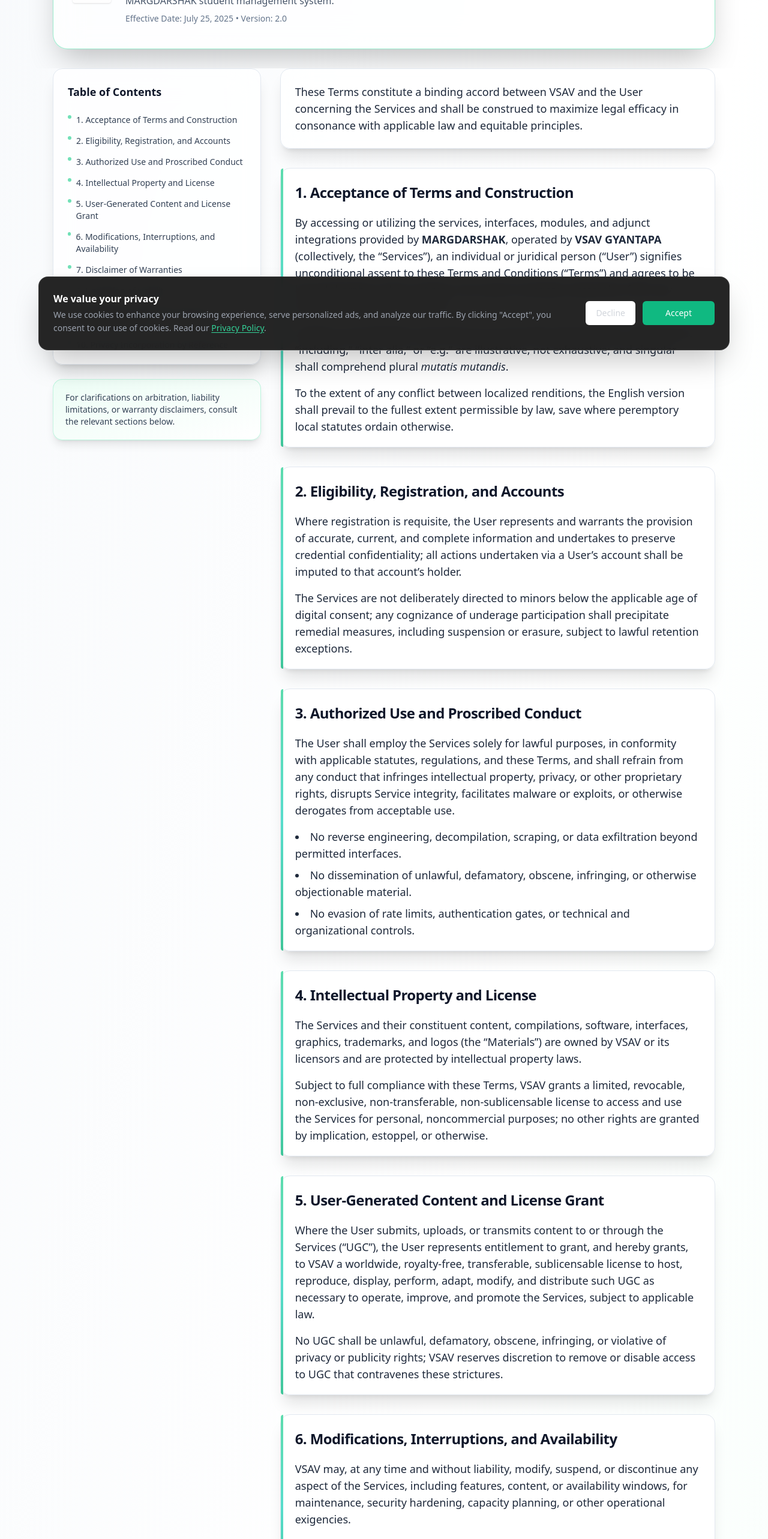
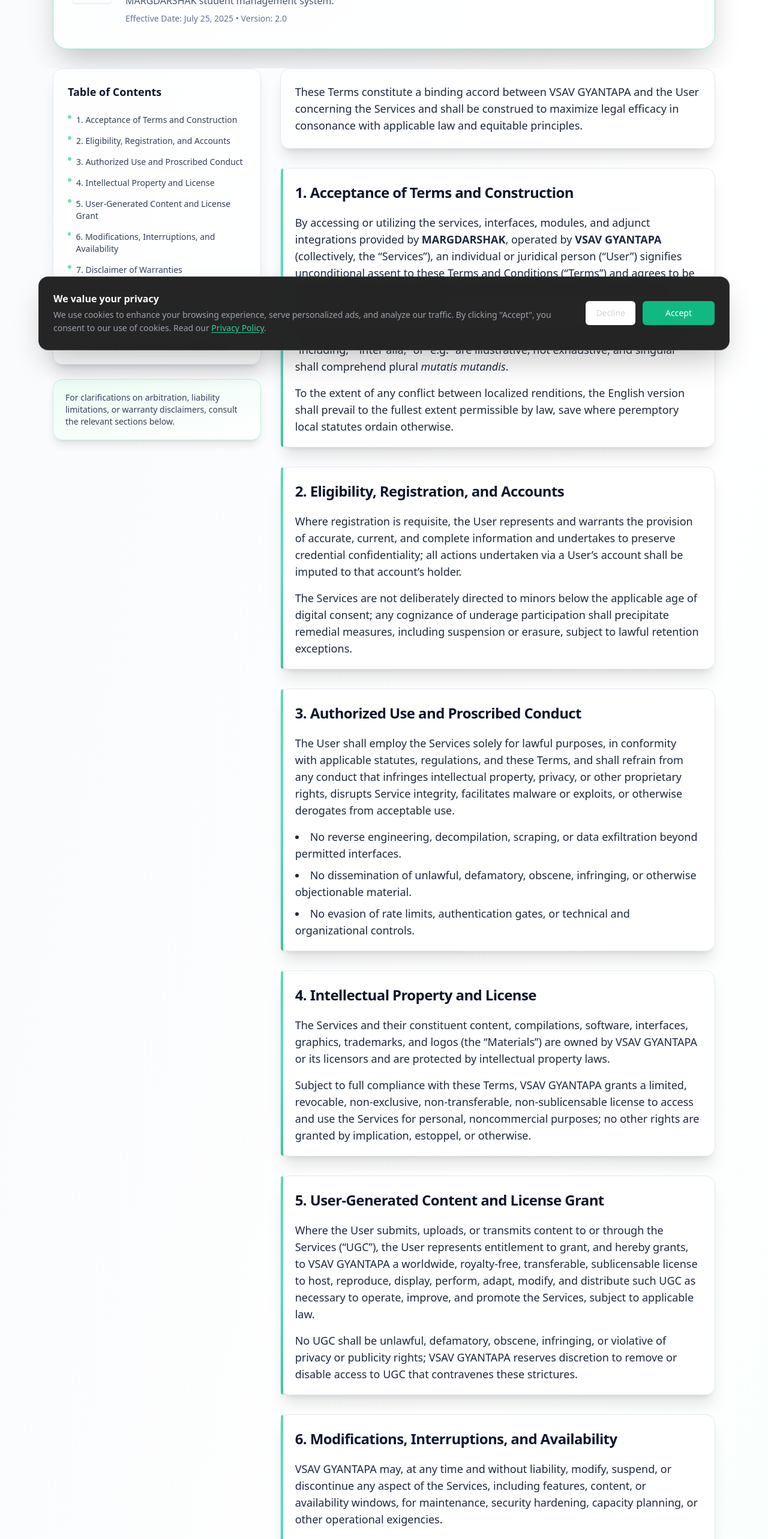
Before and after one commit to Abhinav06122009/MARGDARSHAKI, a React (Vite) app: page /terms in a window 1280 px wide. Shown: the part 200-2766 px from the top of the page at 60% size. Built offline with nearby package versions, Linux system fonts and the light colour scheme.

Commit message:
Update references from VSAV to VSAV GYANTAPA

```diff
--- a/src/pages/TermsAndConditions.tsx
+++ b/src/pages/TermsAndConditions.tsx
@@ -65,10 +65,10 @@ const sections: Section[] = [
     content: (
       <>
         <p className="mb-4 text-lg">
-          The Services and their constituent content, compilations, software, interfaces, graphics, trademarks, and logos (the “Materials”) are owned by VSAV or its licensors and are protected by intellectual property laws.
+          The Services and their constituent content, compilations, software, interfaces, graphics, trademarks, and logos (the “Materials”) are owned by VSAV GYANTAPA or its licensors and are protected by intellectual property laws.
         </p>
         <p className="text-lg">
-          Subject to full compliance with these Terms, VSAV grants a limited, revocable, non‑exclusive, non‑transferable, non‑sublicensable license to access and use the Services for personal, noncommercial purposes; no other rights are granted by implication, estoppel, or otherwise.
+          Subject to full compliance with these Terms, VSAV GYANTAPA grants a limited, revocable, non‑exclusive, non‑transferable, non‑sublicensable license to access and use the Services for personal, noncommercial purposes; no other rights are granted by implication, estoppel, or otherwise.
         </p>
       </>
     ),
@@ -80,10 +80,10 @@ const sections: Section[] = [
     content: (
       <>
         <p className="mb-4 text-lg">
-          Where the User submits, uploads, or transmits content to or through the Services (“UGC”), the User represents entitlement to grant, and hereby grants, to VSAV a worldwide, royalty‑free, transferable, sublicensable license to host, reproduce, display, perform, adapt, modify, and distribute such UGC as necessary to operate, improve, and promote the Services, subject to applicable law.
+          Where the User submits, uploads, or transmits content to or through the Services (“UGC”), the User represents entitlement to grant, and hereby grants, to VSAV GYANTAPA a worldwide, royalty‑free, transferable, sublicensable license to host, reproduce, display, perform, adapt, modify, and distribute such UGC as necessary to operate, improve, and promote the Services, subject to applicable law.
         </p>
         <p className="text-lg">
-          No UGC shall be unlawful, defamatory, obscene, infringing, or violative of privacy or publicity rights; VSAV reserves discretion to remove or disable access to UGC that contravenes these strictures.
+          No UGC shall be unlawful, defamatory, obscene, infringing, or violative of privacy or publicity rights; VSAV GYANTAPA reserves discretion to remove or disable access to UGC that contravenes these strictures.
         </p>
       </>
     ),
@@ -95,10 +95,10 @@ const sections: Section[] = [
     content: (
       <>
         <p className="mb-4 text-lg">
-          VSAV may, at any time and without liability, modify, suspend, or discontinue any aspect of the Services, including features, content, or availability windows, for maintenance, security hardening, capacity planning, or other operational exigencies.
+          VSAV GYANTAPA may, at any time and without liability, modify, suspend, or discontinue any aspect of the Services, including features, content, or availability windows, for maintenance, security hardening, capacity planning, or other operational exigencies.
         </p>
         <p className="text-lg">
-          The User acknowledges the possibility of outages, latency, or hardware/software interferences, and agrees that VSAV shall not be liable for any consequential or incidental detriments attributable to such interruptions.
+          The User acknowledges the possibility of outages, latency, or hardware/software interferences, and agrees that VSAV GYANTAPA shall not be liable for any consequential or incidental detriments attributable to such interruptions.
         </p>
       </>
     ),
@@ -113,7 +113,7 @@ const sections: Section[] = [
           THE SERVICES ARE PROVIDED “AS IS” AND “AS AVAILABLE,” WITHOUT WARRANTIES OF ANY KIND, WHETHER EXPRESS, IMPLIED, STATUTORY, OR OTHERWISE, INCLUDING ANY IMPLIED WARRANTIES OF MERCHANTABILITY, FITNESS FOR A PARTICULAR PURPOSE, TITLE, OR NON‑INFRINGEMENT, TO THE MAXIMUM EXTENT PERMITTED BY LAW.
         </p>
         <p className="text-lg">
-          VSAV DOES NOT WARRANT THAT THE SERVICES WILL BE UNINTERRUPTED, TIMELY, SECURE, ERROR‑FREE, OR FREE OF HARMFUL COMPONENTS, OR THAT DEFECTS WILL BE CORRECTED.
+          VSAV GYANTAPA DOES NOT WARRANT THAT THE SERVICES WILL BE UNINTERRUPTED, TIMELY, SECURE, ERROR‑FREE, OR FREE OF HARMFUL COMPONENTS, OR THAT DEFECTS WILL BE CORRECTED.
         </p>
       </>
     ),
@@ -125,7 +125,7 @@ const sections: Section[] = [
     content: (
       <>
         <p className="mb-4 text-lg">
-          TO THE MAXIMUM EXTENT PERMITTED BY LAW, VSAV SHALL NOT BE LIABLE FOR ANY INDIRECT, INCIDENTAL, SPECIAL, CONSEQUENTIAL, EXEMPLARY, OR PUNITIVE DAMAGES, OR ANY LOSS OF PROFITS, REVENUE, GOODWILL, DATA, OR BUSINESS INTERRUPTION, ARISING FROM OR RELATING TO THE SERVICES OR THESE TERMS, EVEN IF FORESEEABLE OR IF ADVISED OF THE POSSIBILITY.
+          TO THE MAXIMUM EXTENT PERMITTED BY LAW, VSAV GYANTAPA SHALL NOT BE LIABLE FOR ANY INDIRECT, INCIDENTAL, SPECIAL, CONSEQUENTIAL, EXEMPLARY, OR PUNITIVE DAMAGES, OR ANY LOSS OF PROFITS, REVENUE, GOODWILL, DATA, OR BUSINESS INTERRUPTION, ARISING FROM OR RELATING TO THE SERVICES OR THESE TERMS, EVEN IF FORESEEABLE OR IF ADVISED OF THE POSSIBILITY.
         </p>
         <p className="text-lg">
           IN JURISDICTIONS WHERE LIMITATIONS OF LIABILITY OR EXCLUSIONS OF CERTAIN DAMAGES ARE RESTRICTED, LIABILITY SHALL BE LIMITED TO THE GREATEST EXTENT PERMITTED BY LAW.
@@ -168,7 +168,7 @@ const sections: Section[] = [
     content: (
       <>
         <p className="mb-4 text-lg">
-          VSAV may suspend or terminate access, in whole or part, with or without prior notice, for any conduct that violates these Terms, impairs Service integrity, or otherwise presents risk; upon termination, all licenses and rights granted herein shall immediately cease.
+          VSAV GYANTAPA may suspend or terminate access, in whole or part, with or without prior notice, for any conduct that violates these Terms, impairs Service integrity, or otherwise presents risk; upon termination, all licenses and rights granted herein shall immediately cease.
         </p>
         <p className="text-lg">
           Sections which by their nature should survive termination shall so survive, including, inter alia, intellectual property, disclaimers, limitations of liability, arbitration, and governing law.
@@ -183,7 +183,7 @@ const sections: Section[] = [
     content: (
       <>
         <p className="mb-4 text-lg">
-          VSAV may amend these Terms from time to time; updated terms shall be posted with an amended effective date.
+          VSAV GYANTAPA may amend these Terms from time to time; updated terms shall be posted with an amended effective date.
         </p>
         <p className="text-lg">
           Continued use of the Services following such changes shall constitute acceptance thereof; where required by law, renewed consent or explicit acknowledgment may be solicited.
@@ -197,7 +197,7 @@ const sections: Section[] = [
     title: "Governing Law and Venue",
     content: (
       <p className="text-lg">
-        Except where mandatorily overridden by peremptory local law, these Terms shall be governed by the laws applicable to VSAV’s principal establishment, without regard to conflict‑of‑laws principles; venue and jurisdiction shall lie as stipulated in the arbitration and dispute resolution provisions or, absent arbitration, in courts of competent jurisdiction.
+        Except where mandatorily overridden by peremptory local law, these Terms shall be governed by the laws applicable to VSAV GYANTAPA’S principal establishment, without regard to conflict‑of‑laws principles; venue and jurisdiction shall lie as stipulated in the arbitration and dispute resolution provisions or, absent arbitration, in courts of competent jurisdiction.
       </p>
     ),
   },
@@ -215,11 +215,11 @@ const sections: Section[] = [
           <br />
           Email:{" "}
           <a
-            href="mailto:SUPPORT@MARGDARSHAK.TECH"
+            href="mailto:abhinavjha393@gmail.com"
             className="text-blue-600 underline hover:text-blue-800"
             aria-label="Contact VSAV GYANTAPA via email"
           >
-            SUPPORT@MARGDARSHAN.TECH
+            abhinavjha393@gmail.com
           </a>
         </address>
       </>
@@ -299,7 +299,7 @@ const TermsAndConditions: React.FC<{ onBack?: () => void }> = ({ onBack }) => {
           <section className="lg:col-span-8">
             <div className="rounded-2xl border border-slate-200 bg-white/80 backdrop-blur-xl shadow-xl p-6 mb-8">
               <p className="text-lg text-slate-800">
-                These Terms constitute a binding accord between VSAV and the User concerning the Services and shall be construed to maximize legal efficacy in consonance with applicable law and equitable principles.
+                These Terms constitute a binding accord between VSAV GYANTAPA and the User concerning the Services and shall be construed to maximize legal efficacy in consonance with applicable law and equitable principles.
               </p>
             </div>
 
```
